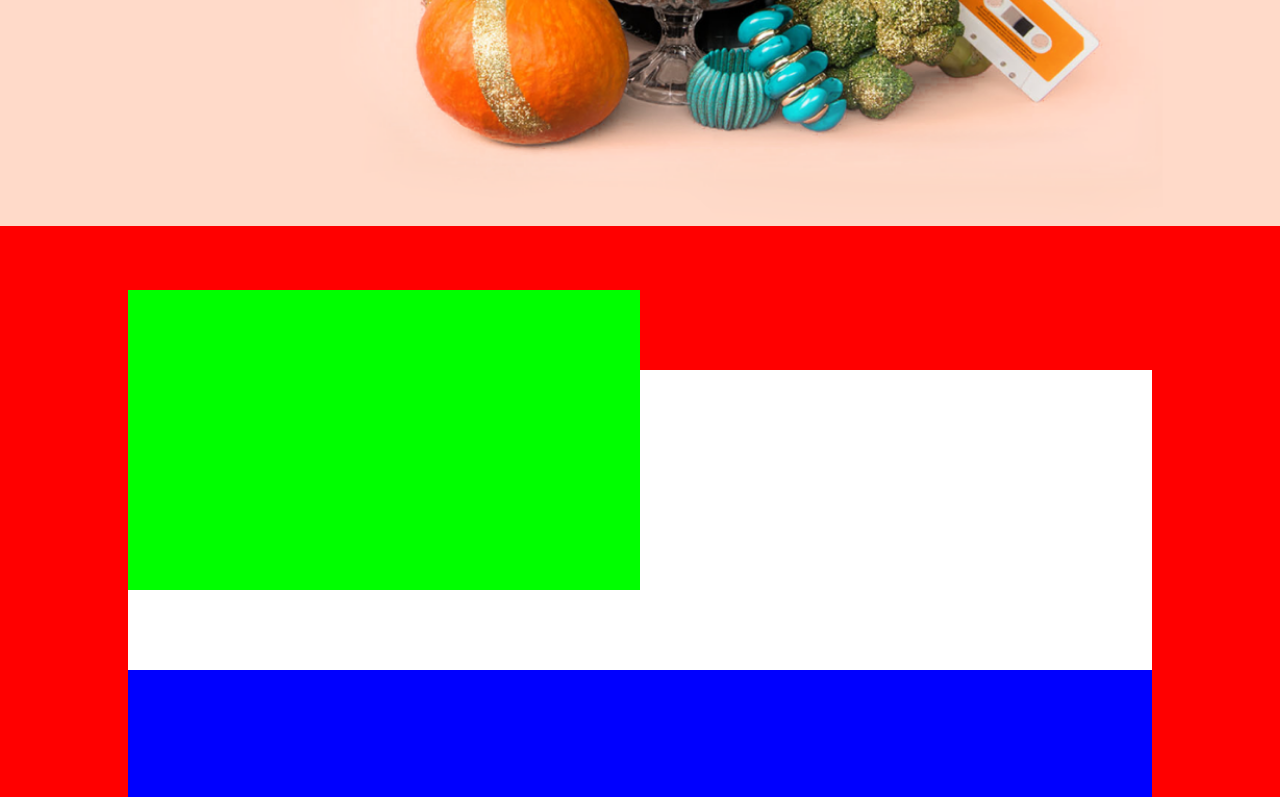
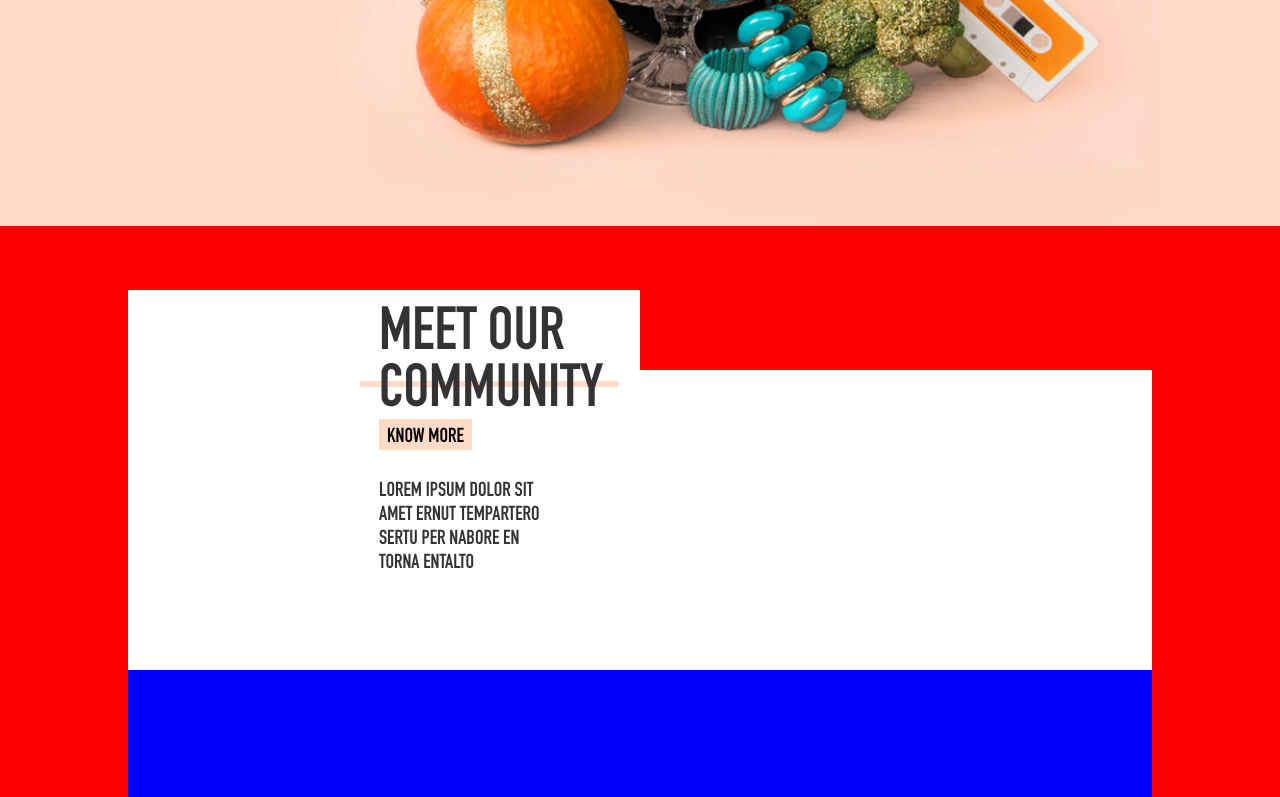
Before and after one commit to jappreetS/react-parallax, a React app: page /parallax in a window 1280 px wide. Shown: the part 574-1371 px from the top of the page. Built offline with nearby package versions, Linux system fonts and the light colour scheme.

Commit message:
community details section created

```diff
--- a/src/components/Community/Community.scss
+++ b/src/components/Community/Community.scss
@@ -6,15 +6,61 @@ $root: '.community';
   &-container {
     background-color: red;
     padding-top: 140px;
-    padding: 5% 10% 10% 10%;
+    padding: 5% 10% 10%;
   }
 
   &-description {
+    position: absolute;
+    z-index: 1;
     height: 300px;
     width: 40%;
-    z-index: 1;
-    background-color: #0f0;
-    position: absolute;
+    background-color: #fff;
+    font-family: 'DIN Condensed Bold', 'roboto', sans-serif;
+
+    &__container {
+      width: 50%;
+      height: 100%;
+      float: right;
+      padding: 10px 5px 0;
+
+      .title {
+        font-size: 60px;
+        margin-bottom: -15px;
+      }
+
+      .strike {
+        position: relative;
+        display: inline-block;
+        z-index: 1;
+
+        &::before {
+          content: '';
+          border-bottom: 6px solid #fddbc6;
+          width: 115%;
+          position: absolute;
+          right: -15px;
+          top: 34%;
+          z-index: -1;
+        }
+      }
+
+      .know-more {
+        border: none;
+        text-decoration: none;
+        text-transform: uppercase;
+        font-family: 'DIN Condensed Bold', 'roboto', sans-serif;
+        background-color: #fddbc6;
+        font-size: 20px;
+        padding: 7px 8px 0;
+        margin-top: 5px;
+      }
+
+      .details {
+        margin-top: 30px;
+        font-size: 20px;
+        max-width: 70%;
+      }
+    }
   }
 
   &-food-section {
--- a/src/components/Community/index.js
+++ b/src/components/Community/index.js
@@ -6,7 +6,16 @@ class Community extends Component {
   render() {
     return (
       <div id="community" className="community-container">
-        <div className="community-description" />
+        <div className="community-description">
+          <div className="community-description__container text-uppercase">
+            <div className="title">Meet our</div>
+            <div className="title strike">Community</div>
+            <button className="know-more">Know More</button>
+            <div className="details">
+              Lorem ipsum dolor sit amet ernut tempartero sertu per nabore en torna entalto
+            </div>
+          </div>
+        </div>
         <div data-aos="slide-up"
           data-aos-anchor-placement="top-bottom"
           data-aos-duration="1000"
--- a/src/global/styles/common.scss
+++ b/src/global/styles/common.scss
@@ -5,6 +5,7 @@
 
 body {
   margin: 0;
+  color: #333;
 }
 
 .text-uppercase {
```
